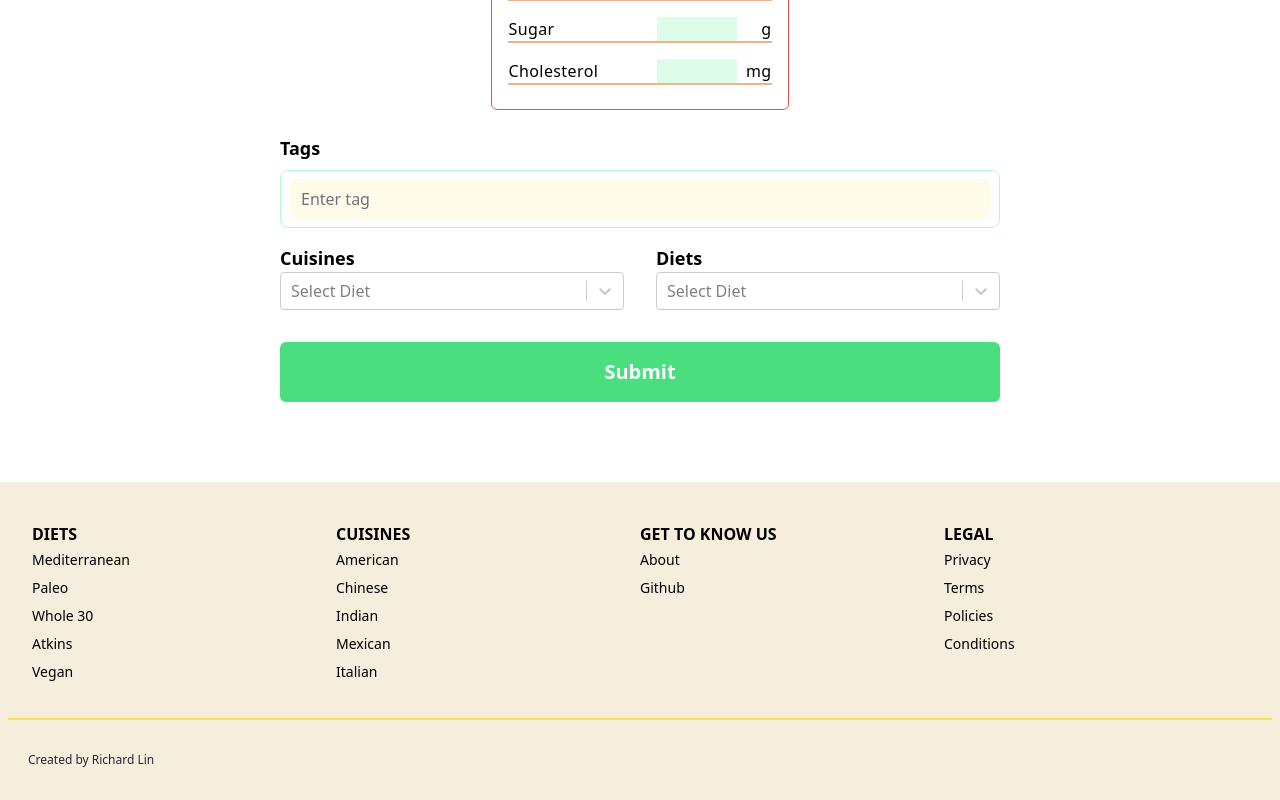
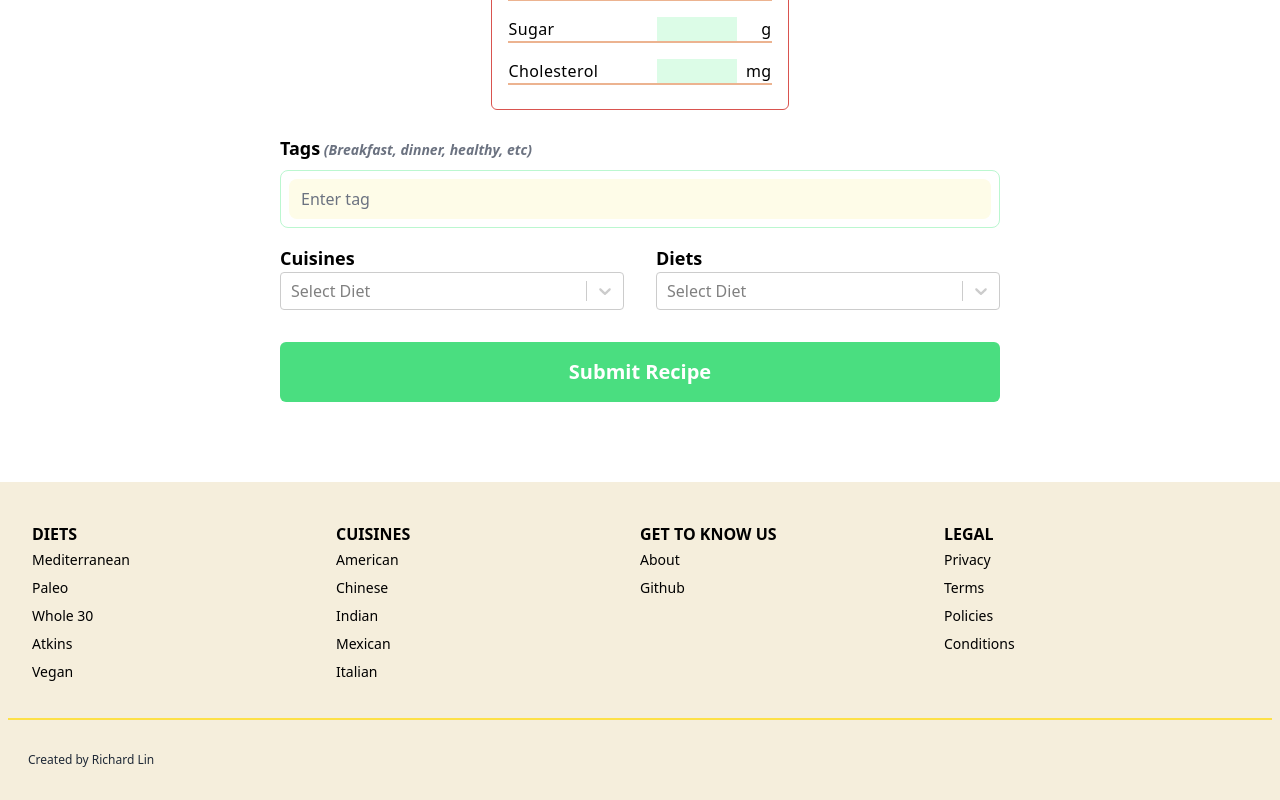
Before and after one commit to richxrd/cookbook, a React (Create React App) app in the folder client/: page /new in a window 1280 px wide. Shown: the part 1038-1838 px from the top of the page. Built offline with nearby package versions, Linux system fonts and the light colour scheme.

Commit message:
Added helper text for new recipe

```diff
--- a/client/src/pages/NewRecipe.js
+++ b/client/src/pages/NewRecipe.js
@@ -436,7 +436,13 @@ const NewRecipe = () => {
 
             {/* Tags */}
             <div>
-                <h1 className="text-lg font-semibold py-2">Tags</h1>
+                <h1 className="text-lg font-semibold py-2">
+                    Tags
+                    <span className="text-sm italic text-gray-500">
+                        {" "}
+                        (Breakfast, dinner, healthy, etc)
+                    </span>
+                </h1>
                 <div className="border border-green-200 p-2 rounded-lg max-w-full flex items-center flex-wrap gap-2">
                     {formData.tags.map((tag, index) => (
                         <TagsInput
@@ -493,7 +499,7 @@ const NewRecipe = () => {
                     type="submit"
                     className="bg-green-400 py-4 rounded-md text-xl font-semibold text-white transition duration-200 hover:bg-green-300 hover:text-black"
                 >
-                    Submit
+                    Submit Recipe
                 </button>
             </div>
         </form>
```
